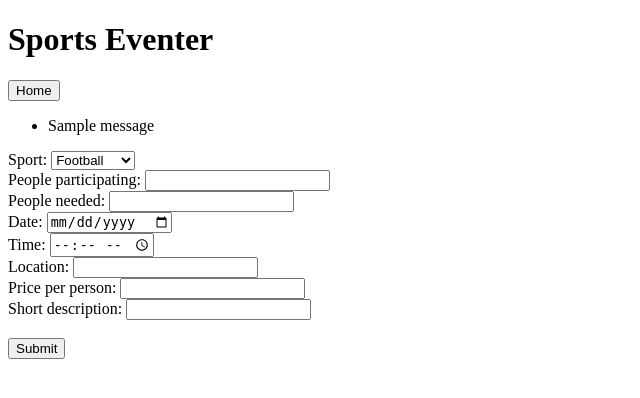
After one commit to AntonioK180/SportsEventer, a Flask app: template templates/editEvent.html in a window 1280 px wide. The commit adds this page. Shown: the top 398 px of the page, without its empty margins (0-640 px from the left). Run offline with Flask 2, Linux system fonts and the light colour scheme; the template is opened without the code that fills it, so the values that code supplies are empty; one stand-in notice (Sample message) is shown; parts of the project's set-up code (start-up, migrations or seed data) failed here and were passed over.

Commit message:
Edit Event now works and has a validation process!

```diff
--- a/app.py
+++ b/app.py
@@ -105,6 +105,25 @@ def newEvent():
         return redirect('/')
 
 
+@app.route('/myProfile/editEvent', methods=['GET', 'POST'])
+def editEvent():
+    if request.method == 'GET':
+        return render_template('testEditEvent.html', currentUser=session['username'])
+    elif request.method == 'POST':
+        if 'event_id' in request.args:
+            print("Ima post yo mama")
+            event = Event.find(request.args['event_id'])
+            event.people_participating = request.form['participating']
+            event.people_needed = request.form['needed']
+            event.date = request.form['date']
+            event.time = request.form['time']
+            event.location = request.form['location']
+            event.price = request.form['price']
+            event.description = request.form['description']
+            event.save()
+        return redirect(url_for('home'))
+
+
 @app.route('/rest/events', methods=['GET'])
 @cross_origin()
 def REST_GetEvents():
@@ -181,12 +200,6 @@ def REST_GetUsername():
             return response
 
 
-@app.route('/myProfile/editEvent', methods=['GET', 'POST'])
-def editEvent():
-    if request.method == 'GET':
-        return render_template('testEditEvent.html', currentUser=session['username'])
-    elif request.method == 'POST':
-        return redirect(url_for('home'))
 
 if __name__ == '__main__':
     app.run(debug=True)
--- /dev/null
+++ b/templates/editEvent.html
@@ -0,0 +1,77 @@
+<!DOCTYPE html>
+<html>
+    <head>
+        <title>Edit your Event</title>
+        <script src="https://ajax.googleapis.com/ajax/libs/jquery/3.5.1/jquery.min.js"></script>
+
+        <script type="text/javascript">
+          $(document).ready(function(){
+            $("#submit_btn").click(function(){
+              $(".error").hide();
+              var hasError = false;
+
+              var selectedDate = new Date($("#date").val());
+              var currentDate = new Date();
+              if(selectedDate < currentDate){
+                $("#date").after('<span class="error">You cannot chose a previous date!</span>');
+                hasError = true;
+              }
+
+              var participatingVal = $("#participating").val();
+              if(participatingVal <= 0){
+                $("#participating").after('<span class="error">The amount of people cannot be negative or 0!</span>');
+                hasError = true;
+              }
+
+              var neededVal = $("#needed").val();
+              if(neededVal <= 0){
+                $("#needed").after('<span class="error">The amount of people cannot be negative or 0!</span>');
+                hasError = true;
+              }
+
+              var priceVal = $("#price").val();
+              if(priceVal < 0){
+                $("#price").after('<span class="error">The price cannot be negative!</span>');
+                hasError = true;
+              }
+
+              if(hasError == true){return false;}
+            });
+          });
+        </script>
+    </head>
+    <body>
+      <h1> Sports Eventer </h1>
+      <header>
+          <button type="button" onclick="window.location='/'">Home</button>
+      </header>
+
+      {% with messages = get_flashed_messages() %}
+        {% if messages %}
+          <ul class=flashes>
+            {% for message in messages %}
+              <li>{{ message }}</li>
+            {% endfor %}
+          </ul>
+        {% endif %}
+      {% endwith %}
+
+      <form action="/editEvent" method="post">
+          <label>Sport:</label>
+          <select name="sport">
+            <option value="football"  >Football</option>
+            <option value="basketball">Basketball</option>
+            <option value="volleyball">Volleyball</option>
+            <option value="tennis"    >Tennis</option>
+          </select><br>
+          <label>People participating:</label>  <input id="participating" type="number" name="people_participating" class="req" required><br>
+          <label>People needed:</label>         <input id="needed" type="number"        name="people_needed" class="req" required><br>
+          <label>Date:</label>                  <input id="date" type="date"            name="date"><br>
+          <label>Time:</label>                  <input type="time"                      name="time" ><br>
+          <label>Location:</label>              <input type="text"                      name="location" class="req" required><br>
+          <label>Price per person:</label>      <input id="price" type="number"         name="price" class="req" required><br>
+          <label>Short description:</label>     <input type="text"                      name="description"><br><br>
+          <input id="submit_btn" type="submit" value="Submit">
+      </form>
+    </body>
+</html>
--- a/templates/home.html
+++ b/templates/home.html
@@ -54,6 +54,7 @@
                     type: "PUT",
                     async: false
                   });
+                  alert("YOU SUCCESSFULLY JOINED " + allEvents[i].created_by + "'s " + allEvents[i].sport + " EVENT!");
                   location.reload();
                 }
 
```
Also changed, not shown: templates/testEditEvent.html (+45 -10 lines).
